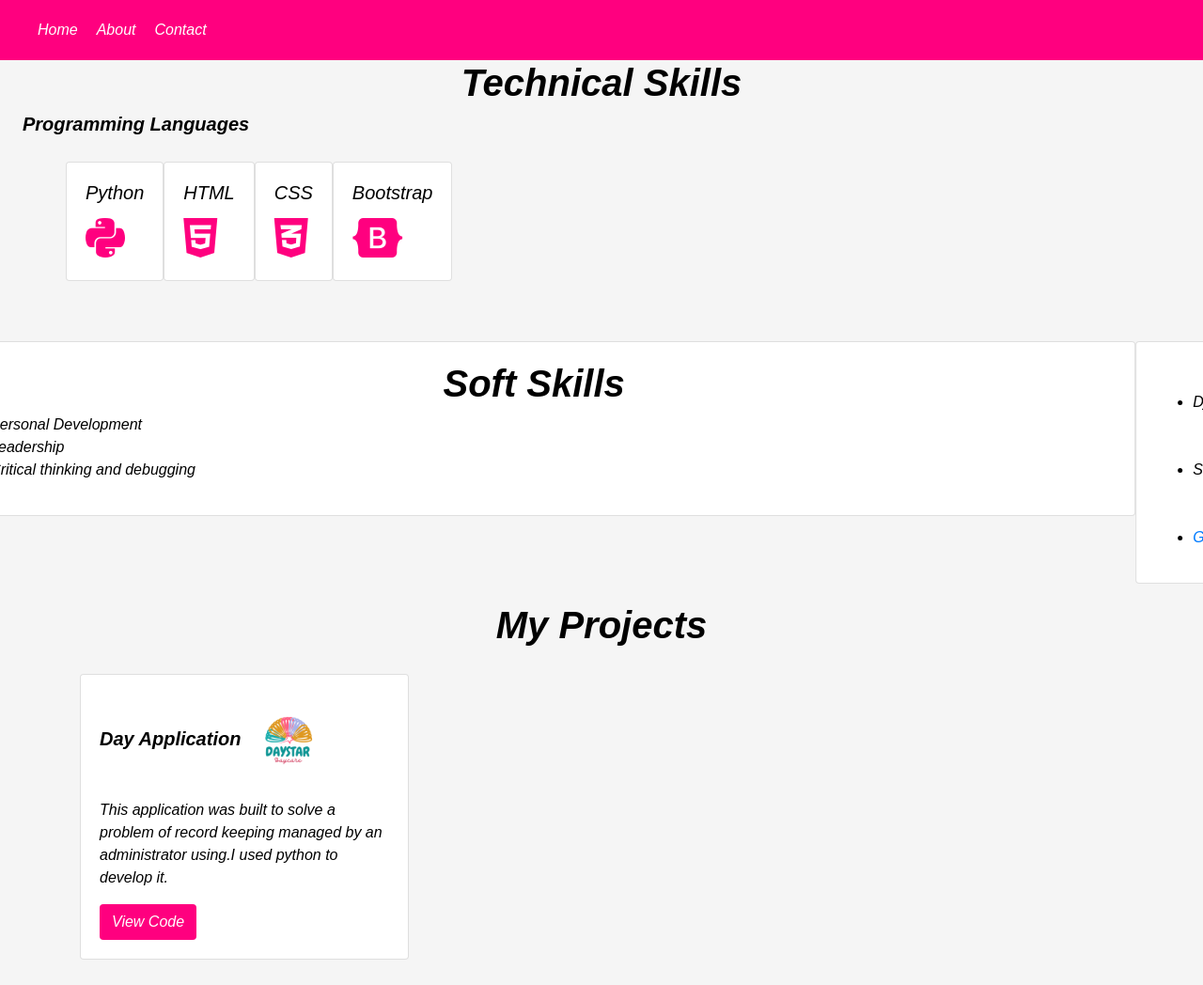
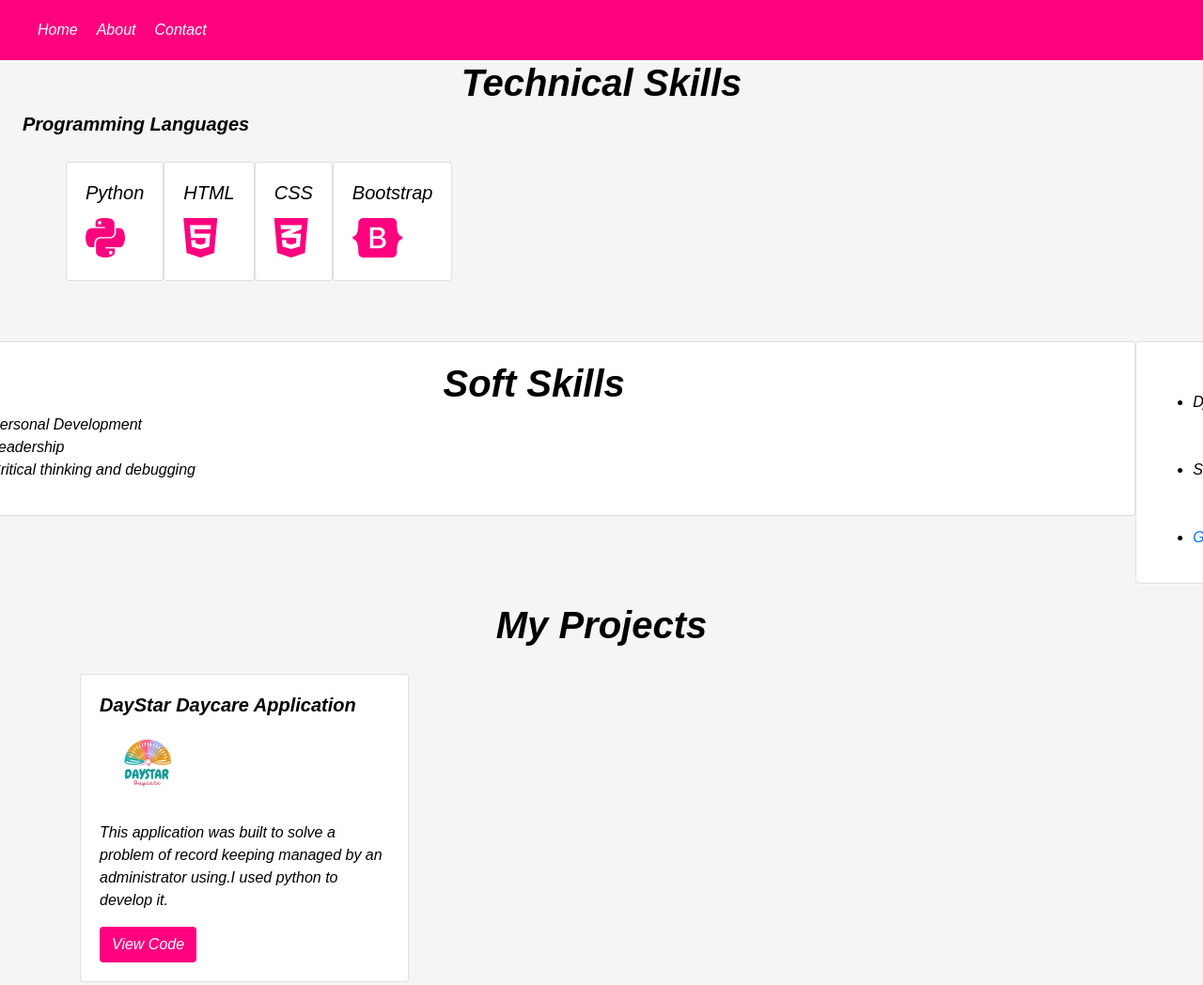
Before and after one commit to ritah-akullo/mine, a plain HTML site: page about.html in a window 1280 px wide. Shown: the top 1048 px of the page at 94% size. Drawn offline with nearby package versions, Linux system fonts and the light colour scheme.

Commit message:
about me css

```diff
--- a/about.html
+++ b/about.html
@@ -218,7 +218,7 @@
                 <div class="col-md-6 col-lg-4 mb-4">
                     <div class="card">
                         <div class="card-body">
-                            <h5 class="card-title" ><strong>Day Application</strong><img src="Images/logo.png" alt="Description of the image" style="width: 100px;border-radius: 50px;">
+                            <h5 class="card-title" ><strong>DayStar Daycare Application</strong><img src="Images/logo.png" alt="Description of the image" style="width: 100px;border-radius: 50px;">
                             </h5>
                             <p>This application was built to solve a problem of record keeping managed by an administrator using.I used python to develop it.</p>
                             <div>
```
